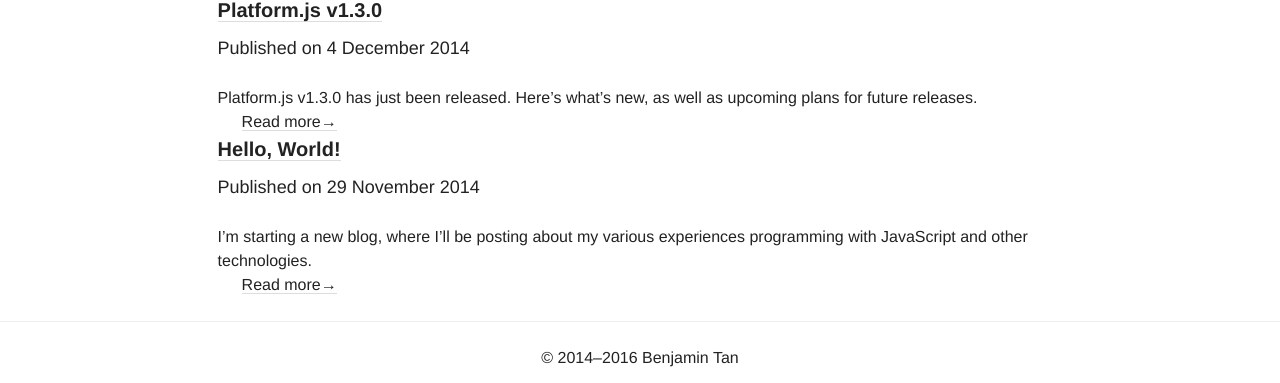
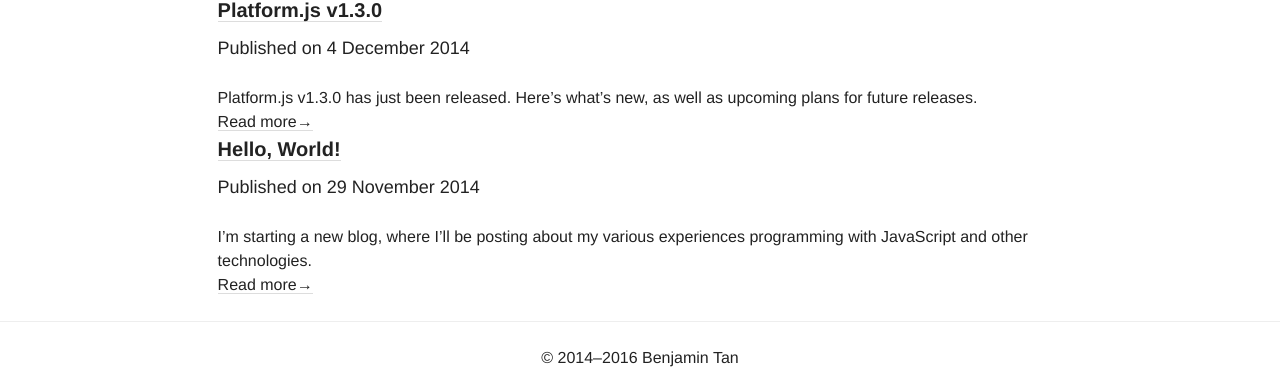
Before and after one commit to bnjmnt4n/site, a Jekyll site: the page built from blog/index.html, in a window 1280 px wide. Shown: the part 177-560 px from the top of the page. Built offline with Jekyll 4.4.1, drawn with Linux system fonts in a browser that asks for light colours.

Commit message:
Update link styling.

```diff
--- a/blog/index.html
+++ b/blog/index.html
@@ -7,7 +7,7 @@
 {% for post in site.posts limit:3 %}
 <article>
   {% include post_header.html %}
-  <p class=description>
+  <p class="description">
   {{ post.description }}
   </p>
   <p>
@@ -15,7 +15,7 @@
   </p>
 </article>
 {% endfor %}
-<ul class=archives>
+<ul class="archives">
 {% for post in site.posts offset:5 %}
   <li><a href="{{ post.url }}">{{ post.title }}</a></li>
 {% endfor %}
--- a/index.html
+++ b/index.html
@@ -2,7 +2,7 @@
 layout: default
 id: home
 ---
-<img id=gravatar src="https://gravatar.com/avatar/029b19dba521584d83398ada3ecf6131?s=150" alt=Gravatar width=150 height=150 srcset="https://gravatar.com/avatar/029b19dba521584d83398ada3ecf6131?s=300 2x">
+<img id="gravatar" src="https://gravatar.com/avatar/029b19dba521584d83398ada3ecf6131?s=150" alt=Gravatar width=150 height=150 srcset="https://gravatar.com/avatar/029b19dba521584d83398ada3ecf6131?s=300 2x">
 <h1>Benjamin Tan</h1>
 <ul><!--
   --><li><a href="mailto:demoneaux@gmail.com">Email</a></li><!--
--- a/main.css
+++ b/main.css
@@ -107,7 +107,7 @@
   border: 0;
 }
 
-h1 + p, h2 + p, h3 + p, #home #content p, p.meta + p, #post #body p:first-child {
+h1 + p, h2 + p, h3 + p, #home #content p, #blog #content p + p, p.meta + p, #post #body p:first-child {
   text-indent: 0;
 }
 
```
